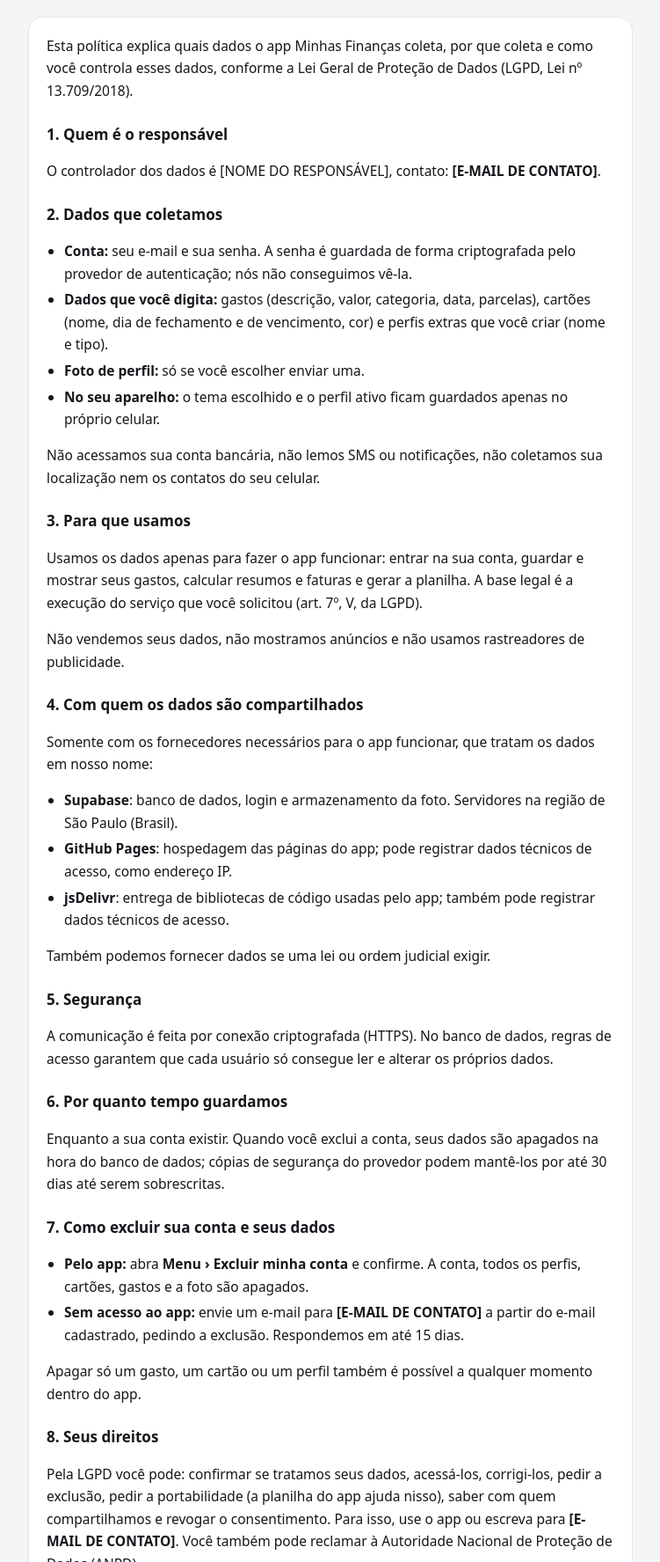
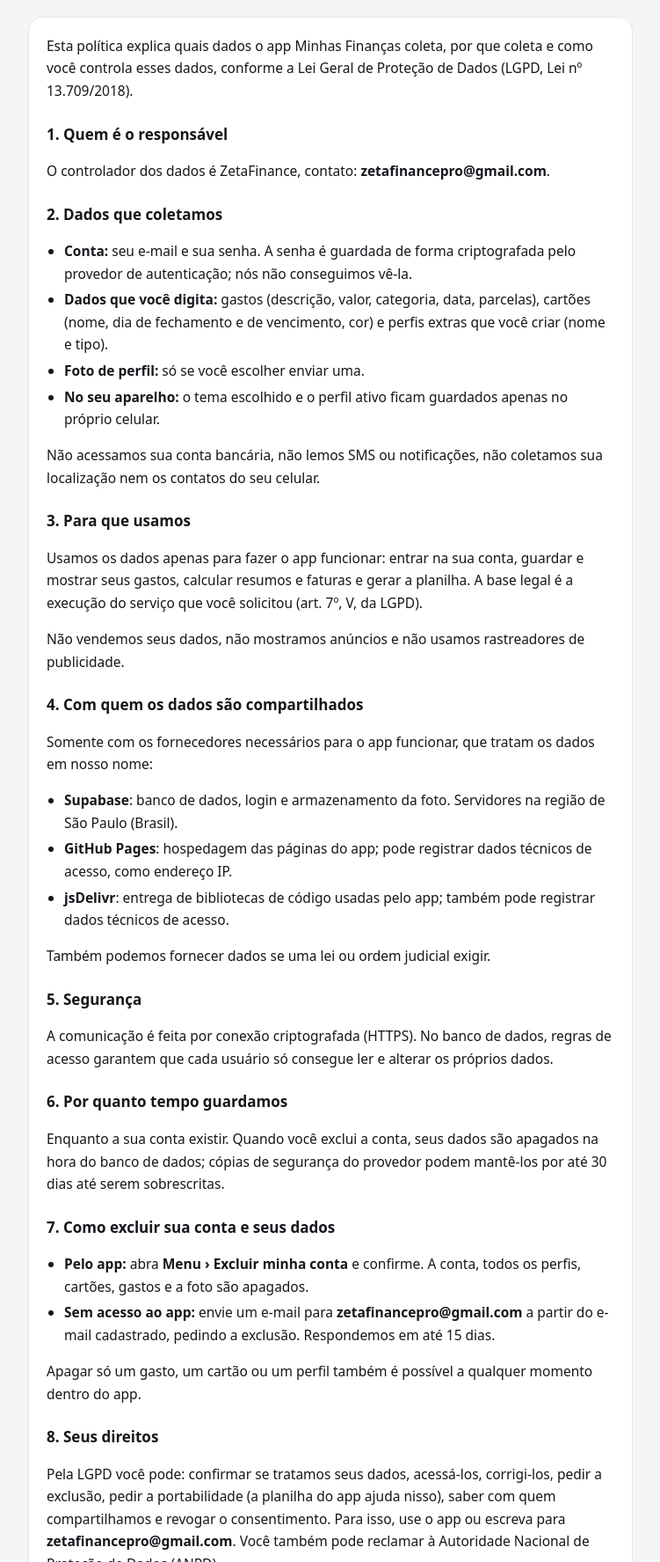
Before and after one commit to JuryFiber/App-Finan-a, a plain HTML site: page privacidade.html in a window 1280 px wide. Shown: the part 125-1900 px from the top of the page at 88% size, without its empty margins (264-1015 px from the left). Drawn offline with Linux system fonts and the light colour scheme.

Commit message:
Add files via upload

```diff
--- a/privacidade.html
+++ b/privacidade.html
@@ -16,7 +16,7 @@
     <p>Esta política explica quais dados o app Minhas Finanças coleta, por que coleta e como você controla esses dados, conforme a Lei Geral de Proteção de Dados (LGPD, Lei nº 13.709/2018).</p>
 
     <h2>1. Quem é o responsável</h2>
-    <p>O controlador dos dados é [NOME DO RESPONSÁVEL], contato: <b>[E-MAIL DE CONTATO]</b>.</p>
+    <p>O controlador dos dados é ZetaFinance, contato: <b>zetafinancepro@gmail.com</b>.</p>
 
     <h2>2. Dados que coletamos</h2>
     <ul>
@@ -49,12 +49,12 @@
     <h2 id="excluir-conta">7. Como excluir sua conta e seus dados</h2>
     <ul>
       <li><b>Pelo app:</b> abra <b>Menu › Excluir minha conta</b> e confirme. A conta, todos os perfis, cartões, gastos e a foto são apagados.</li>
-      <li><b>Sem acesso ao app:</b> envie um e-mail para <b>[E-MAIL DE CONTATO]</b> a partir do e-mail cadastrado, pedindo a exclusão. Respondemos em até 15 dias.</li>
+      <li><b>Sem acesso ao app:</b> envie um e-mail para <b>zetafinancepro@gmail.com</b> a partir do e-mail cadastrado, pedindo a exclusão. Respondemos em até 15 dias.</li>
     </ul>
     <p>Apagar só um gasto, um cartão ou um perfil também é possível a qualquer momento dentro do app.</p>
 
     <h2>8. Seus direitos</h2>
-    <p>Pela LGPD você pode: confirmar se tratamos seus dados, acessá-los, corrigi-los, pedir a exclusão, pedir a portabilidade (a planilha do app ajuda nisso), saber com quem compartilhamos e revogar o consentimento. Para isso, use o app ou escreva para <b>[E-MAIL DE CONTATO]</b>. Você também pode reclamar à Autoridade Nacional de Proteção de Dados (ANPD).</p>
+    <p>Pela LGPD você pode: confirmar se tratamos seus dados, acessá-los, corrigi-los, pedir a exclusão, pedir a portabilidade (a planilha do app ajuda nisso), saber com quem compartilhamos e revogar o consentimento. Para isso, use o app ou escreva para <b>zetafinancepro@gmail.com</b>. Você também pode reclamar à Autoridade Nacional de Proteção de Dados (ANPD).</p>
 
     <h2>9. Menores de idade</h2>
     <p>O app é destinado a maiores de 18 anos e não coleta dados de crianças de propósito.</p>
```
Also changed, not shown: termos.html (+2 -2 lines).
